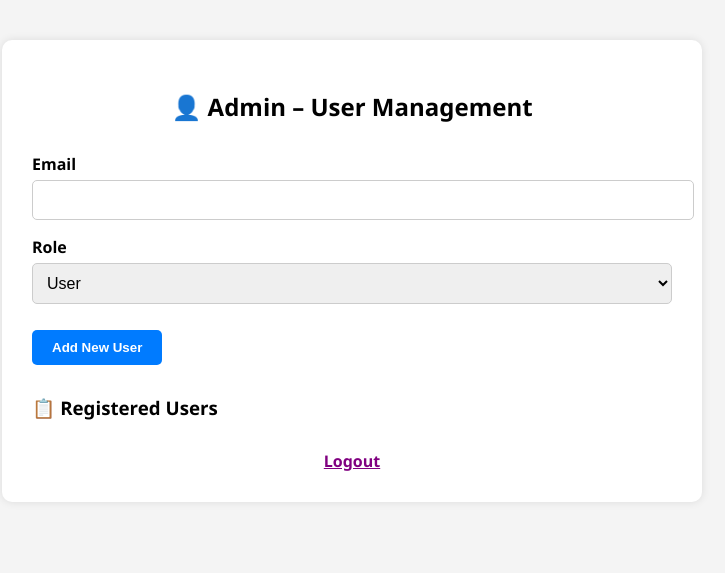
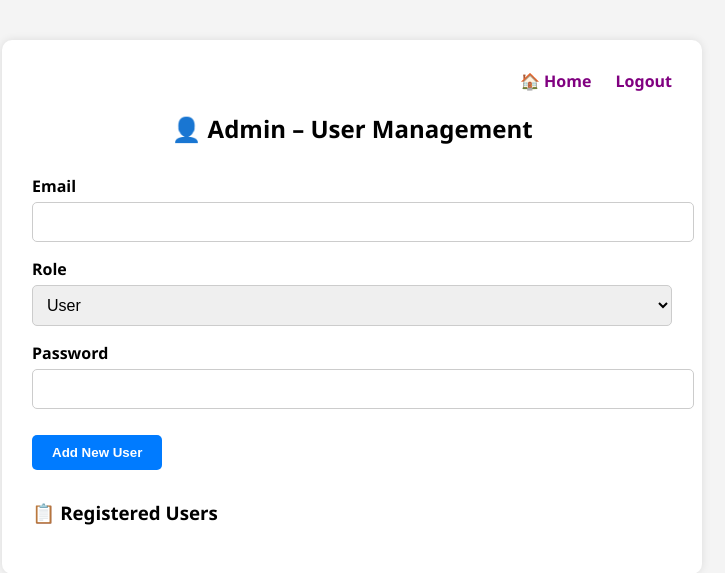
Before and after one commit to gigtarget/needlex, a Flask app: template app/templates/admin_users.html in a window 1280 px wide. Shown: the top 573 px of the page, without its empty margins (288-1013 px from the left). Run offline with Flask 3, Linux system fonts and the light colour scheme; the template is opened without the code that fills it, so the values that code supplies are empty.

Commit message:
Update admin_users.html

```diff
--- a/app/templates/admin_users.html
+++ b/app/templates/admin_users.html
@@ -17,6 +17,22 @@
             padding: 30px;
             border-radius: 10px;
             box-shadow: 0 0 8px rgba(0,0,0,0.1);
+        }
+
+        .top-nav {
+            text-align: right;
+            margin-bottom: 10px;
+        }
+
+        .top-nav a {
+            color: purple;
+            font-weight: bold;
+            margin-left: 20px;
+            text-decoration: none;
+        }
+
+        .top-nav a:hover {
+            text-decoration: underline;
         }
 
         h2 {
@@ -78,20 +94,16 @@
         .actions a.delete {
             color: red;
         }
-
-        .logout {
-            text-align: center;
-            margin-top: 30px;
-        }
-
-        .logout a {
-            color: purple;
-            font-weight: bold;
-        }
     </style>
 </head>
 <body>
     <div class="panel">
+        <!-- Top Navigation -->
+        <div class="top-nav">
+            <a href="{{ url_for('admin.manage_machines') }}">🏠 Home</a>
+            <a href="{{ url_for('auth.logout') }}">Logout</a>
+        </div>
+
         <h2>👤 Admin – User Management</h2>
 
         <form method="POST">
@@ -106,6 +118,11 @@
                     <option value="user">User</option>
                     <option value="admin">Admin</option>
                 </select>
+            </div>
+
+            <div class="form-group">
+                <label>Password</label>
+                <input type="password" name="password" required />
             </div>
 
             <button class="btn" type="submit">Add New User</button>
@@ -127,10 +144,6 @@
                 </div>
             {% endfor %}
         </div>
-
-        <div class="logout">
-            <a href="{{ url_for('auth.logout') }}">Logout</a>
-        </div>
     </div>
 </body>
 </html>
```
